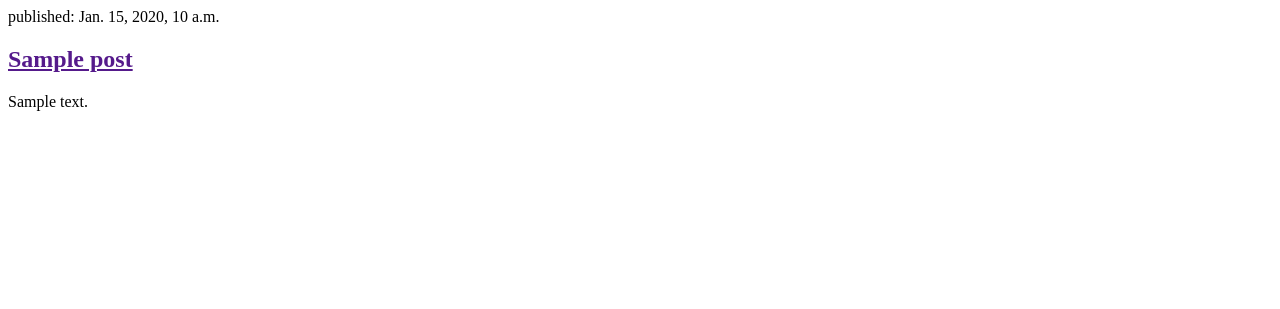
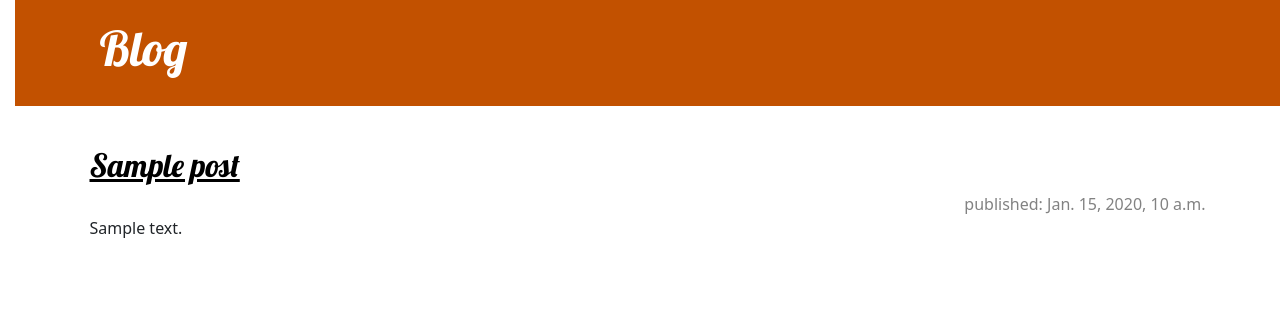
Before and after one commit to kamalchilwal12/Our-Blog, a Django app: page / in a window 1280 px wide. Shown: the top 309 px of the page. Run offline with Django 4.2, Linux system fonts and the light colour scheme; tables that the repository leaves empty hold one stand-in row (values such as "Sample post").

Commit message:
Added view and template for detailed blog post as well as css for the site.

```diff
--- /dev/null
+++ b/blog/static/css/blog.css
@@ -0,0 +1,91 @@
+h1 a, h2 a
+{
+    color: #C25100;
+    font-family: 'Lobster';
+}
+
+body
+{
+    padding-left: 15px;
+}
+
+.page-header
+{
+    background-color: #C25100;
+    margin-top: 0;
+    margin-bottom: 40px;
+    padding: 20px 20px 20px 40px;
+}
+
+.page-header h1,
+.page-header h1 a,
+.page-header h1 a:visited,
+.page-header h1 a:active
+{
+    color: #ffffff;
+    font-size: 36pt;
+    text-decoration: none;
+}
+
+h1,
+h2,
+h3,
+h4 {
+    font-family: 'Lobster', cursive;
+}
+
+.date
+{
+    color: #828282;
+}
+
+.save
+{
+    float: right;
+}
+
+.post-form textarea,
+.post-form input
+{
+    width: 100%;
+}
+
+.top-menu,
+.top-menu:hover,
+.top-menu:visited {
+    color: #ffffff;
+    float: right;
+    font-size: 26pt;
+    margin-right: 20px;
+}
+
+.post
+{
+    margin-bottom: 70px;
+}
+
+.post h2 a,
+.post h2 a:visited
+{
+    color: #000000;
+}
+
+.post > .date,
+.post > .actions
+{
+    float: right;
+}
+
+.btn-secondary,
+.btn-secondary:visited
+{
+    color: #C25100;
+    background: none;
+    border-color: #C25100;
+}
+
+.btn-secondary:hover
+{
+    color: #FFFFFF;
+    background-color: #C25100;
+}
--- /dev/null
+++ b/blog/templates/blog/base.html
@@ -0,0 +1,25 @@
+{% load static %}
+<!DOCTYPE html>
+<html lang='en-US'>
+	<head>
+		<title>Test Templates </title>
+		<link rel="stylesheet" href="https://cdn.jsdelivr.net/npm/bootstrap@5.1.3/dist/css/bootstrap.min.css" integrity="sha384-1BmE4kWBq78iYhFldvKuhfTAU6auU8tT94WrHftjDbrCEXSU1oBoqyl2QvZ6jIW3" crossorigin="anonymous">
+		<link rel="stylesheet" href="{% static 'css/blog.css' %}">
+		<link href="//fonts.googleapis.com/css?family=Lobster&subset=latin,latin-ext" rel="stylesheet" type="text/css">
+	</head>
+	<body>
+        <header class="page-header">
+            <div class="container">
+                <h1><a href="/">Blog</a></h1>
+            </div>
+        </header>
+        <main class="container">
+            <div class="row">
+                <div class="col">
+                    {% block content %}
+                    {% endblock %}
+                </div>
+            </div>
+        </main>
+	</body>
+</html>
--- a/blog/templates/blog/post_list.html
+++ b/blog/templates/blog/post_list.html
@@ -1,16 +1,11 @@
-<!DOCTYPE html>
-<html lang='en-US'>
-	<head>
-		<title>Test Templates </title>
-	</head>
-	<body>
+{% extends 'blog/base.html' %}
+
+{% block content %}
 	{% for post in posts %}
-		<article>
-			<time> published: {{ post.published_date }} </time>
-			<h2><a href="">{{ post.title }} </a></h2>
-			<p> {{ post.text|linebreaksbr }}</p>
+		<article class="post">
+			<h2><a href="{% url 'post_detail' pk=post.pk %}">{{ post.title }} </a></h2>
+			<time class="date"> published: {{ post.published_date }} </time><br>
+			<p> {{ post.text|linebreaksbr}}</p>
 		</article>
 	{% endfor %}
-
-	</body>
-</html>
+{% endblock %}
--- a/blog/urls.py
+++ b/blog/urls.py
@@ -3,4 +3,6 @@ from . import views
 
 urlpatterns = [
 	path('', views.post_list , name='post_list'),
+	path('post/<int:pk>/', views.post_detail, name='post_detail'),
+
 ]
--- a/blog/views.py
+++ b/blog/views.py
@@ -1,4 +1,4 @@
-from django.shortcuts import render
+from django.shortcuts import render, get_object_or_404
 from django.utils import timezone
 from .models import Post
 
@@ -6,3 +6,8 @@ from .models import Post
 def post_list(request):
 	posts = Post.objects.filter(published_date__lte=timezone.now()).order_by('published_date')
 	return render(request, 'blog/post_list.html',{'posts':posts})
+
+
+def post_detail(request,pk):
+		post= get_object_or_404(Post,pk=pk)
+		return render(request, 'blog/post_detail.html',{'post':post})
```
Also changed, not shown: blog/templates/blog/post_detail.html (added, +13 -0 lines).
